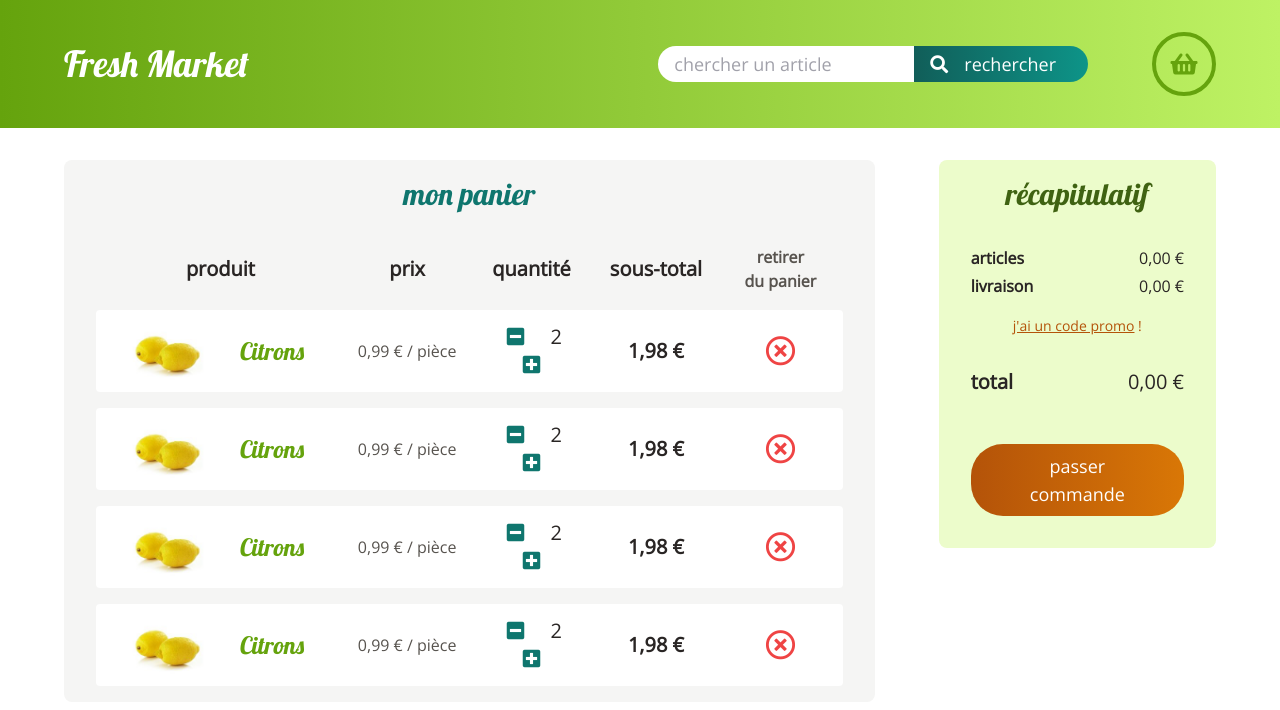
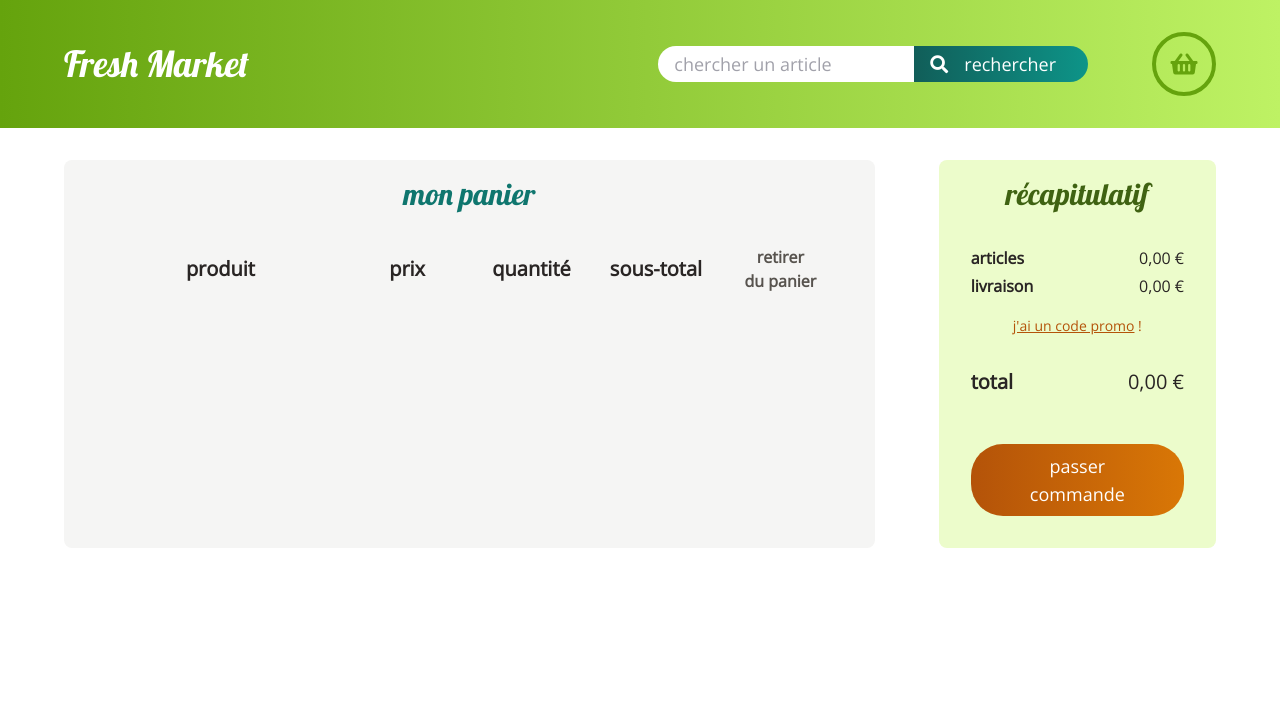
Before and after one commit to logic-fabric/fresh-market, a React (Create React App) app: page /mon-panier in a window 1280 px wide. Shown: the top 710 px of the page. Built offline with nearby package versions, Linux system fonts and the light colour scheme.

Commit message:
feature: BasketContent now dynamically feeded

```diff
--- a/src/components/BasketContent/BasketContent.jsx
+++ b/src/components/BasketContent/BasketContent.jsx
@@ -1,4 +1,13 @@
+import { useEffect } from "react";
+import { useSelector } from "react-redux";
+
 export function BasketContent() {
+  const articles = useSelector((state) => state.articles);
+
+  useEffect(() => {
+    console.log("articles =", articles);
+  }, [articles]);
+
   return (
     <table className="w-full">
       <thead>
@@ -16,30 +25,37 @@ export function BasketContent() {
       </thead>
 
       <tbody>
-        <BasketContentRow />
-        <BasketContentRow />
-        <BasketContentRow />
-        <BasketContentRow />
+        {articles.map((article) => (
+          <BasketContentRow key={`row-${article.uuid}`} article={article} />
+        ))}
       </tbody>
     </table>
   );
 }
 
-function BasketContentRow() {
+function BasketContentRow({ article }) {
+  const calculateSubTotalPrice = () =>
+    (article.quantity * article.product.price).toFixed(2);
+
   return (
     <tr className="flex w-full mt-2 rounded-sm bg-white">
       <td className="flex items-center w-1/3 px-3">
         <img
+          src={`./img/${article.product.cat}/${article.product.img}`}
+          alt={article.product.name}
           width="80"
           height="80"
-          src={`./img/fruits/citrons.png`}
-          alt="Citrons verts"
         />
-        <h3 className="pl-3 font-serif text-primary-600 text-2xl">Citrons</h3>
+        <h3 className="pl-3 font-serif text-primary-600 text-2xl">
+          {article.product.name}
+        </h3>
       </td>
 
       <td className="flex items-center w-1/6 text-neutral-600">
-        <div className="w-full text-center">0,99 € / pièce</div>
+        <div className="w-full text-center">
+          {article.product.price.toString().replace(".", ",")}€&nbsp;/&nbsp;
+          {article.product.unit}
+        </div>
       </td>
 
       <td className="flex items-center w-1/6 text-xl">
@@ -49,7 +65,9 @@ function BasketContentRow() {
             type="button"
           ></button>
 
-          <span className="inline-block w-3 text-center">2</span>
+          <span className="inline-block w-3 text-center">
+            {article.quantity}
+          </span>
 
           <button
             className="fas fa-plus-square mx-2 text-secondary-700"
@@ -59,7 +77,9 @@ function BasketContentRow() {
       </td>
 
       <td className="flex items-center w-1/6 text-xl font-bold">
-        <div className="w-full text-center">1,98 €</div>
+        <div className="w-full text-center">
+          {calculateSubTotalPrice().toString().replace(".", ",")}&nbsp;€
+        </div>
       </td>
 
       <td className="flex justify-center items-center w-1/6">
--- a/src/components/Modal/Modal.jsx
+++ b/src/components/Modal/Modal.jsx
@@ -5,14 +5,9 @@ import { addArticleToBasket } from "../../redux/actions";
 
 import "./Modal.css";
 
-export function Modal({
-  product,
-  modalIsDisplayed,
-  setModalIsDisplayed,
-}) {
-  function calculateTotalPrice() {
-    return (quantity * product.price).toFixed(2);
-  }
+export function Modal({ product, modalIsDisplayed, setModalIsDisplayed }) {
+  const calculateSubTotalPrice = () => (quantity * product.price).toFixed(2);
+
   /*
   function addToBasket() {
     if (!articleInBasket && quantity > 0) {
@@ -97,7 +92,7 @@ export function Modal({
             <p className="w-6 text-right">
               <span>sous-total&nbsp;: </span>
               <strong className="inline-block w-4">
-                {calculateTotalPrice().toString().replace(".", ",")}&nbsp;€
+                {calculateSubTotalPrice().toString().replace(".", ",")}&nbsp;€
               </strong>
             </p>
           </div>
--- a/src/redux/actions.js
+++ b/src/redux/actions.js
@@ -14,30 +14,30 @@ export const ACTIONS = {
 
 const uuid = () => Math.random().toString(16).slice(2);
 
-export function addArticleToBasket(article, quantity) {
+export function addArticleToBasket(product, quantity) {
   return {
     type: ACTIONS.ADD_ARTICLE_TO_BASKET,
     payload: {
       uuid: uuid(),
-      article: article,
+      product: product,
       quantity: quantity,
     },
   };
 }
 
-export function updateArticleQuantity(article, updatedQuantity) {
+export function updateArticleQuantity(product, updatedQuantity) {
   return {
     type: ACTIONS.UPDATE_ARTICLE_QUANTITY,
     payload: {
-      article: article,
+      product: product,
       updatedQuantity: updatedQuantity,
     },
   };
 }
 
-export function removeArticleFromBasket(article) {
+export function removeArticleFromBasket(product) {
   return {
     type: ACTIONS.REMOVE_ARTICLE_FROM_BASKET,
-    payload: article,
+    payload: product,
   };
 }
```
